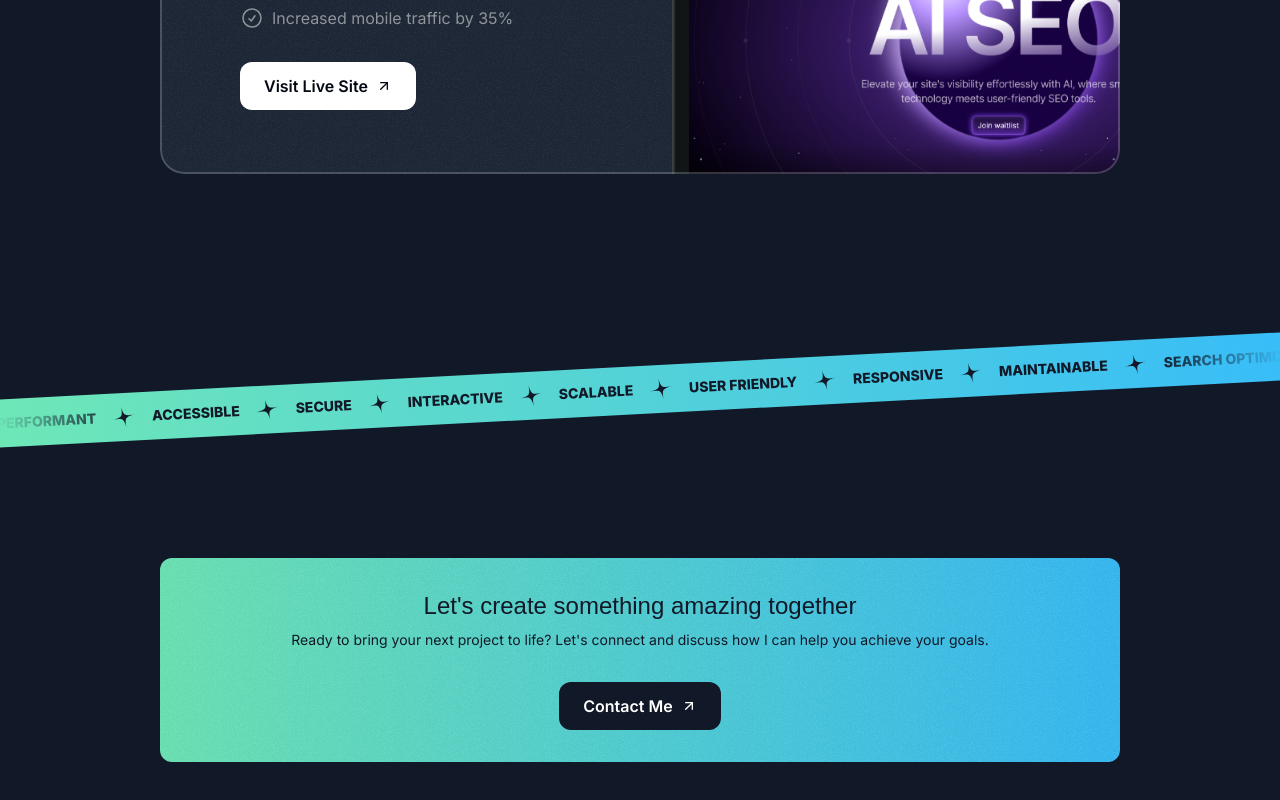
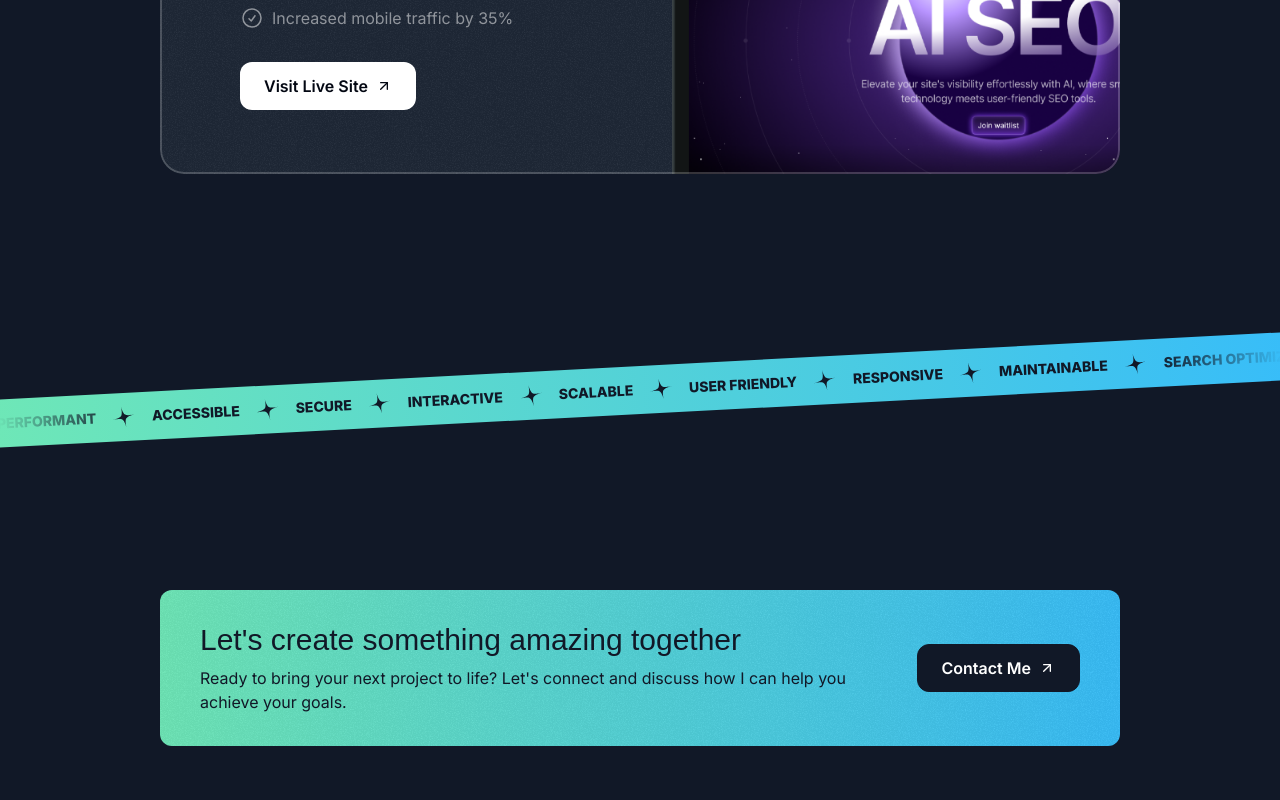
Before and after one commit to rahathossenantor/rahathossen, a Next.js app: page / in a window 1280 px wide. Shown: the part 2686-3486 px from the top of the page. Built offline with nearby package versions, Linux system fonts and the light colour scheme; a web font is replaced by a local one.

Commit message:
Contact section completed

```diff
--- a/src/sections/Contact.tsx
+++ b/src/sections/Contact.tsx
@@ -3,22 +3,32 @@ import grain from "@/assets/images/grain.jpg";
 
 const Contact = () => {
   return (
-    <div className="pt-12 pb-16">
+    <div className="pt-12 pb-16 lg:pt-20 lg:pb-24">
       <div className="container">
-        <div className="custom-gradient-bg text-gray-900 py-8 px-10 text-center rounded-xl relative overflow-hidden z-0">
+        <div className="custom-gradient-bg text-gray-900 py-8 px-10 text-center md:text-left rounded-xl relative overflow-hidden z-0">
           <div
             className="absolute inset-0 opacity-5 -z-10"
             style={{ backgroundImage: `url(${grain.src})` }}
           ></div>
-          <h2 className="font-serif text-2xl">Let&apos;s create something
-            amazing together</h2>
-          <p className="text-sm mt-2">Ready to bring your next project to life? Let&apos;s
-            connect and discuss how I can help you achieve
-            your goals.</p>
-          <button className="bg-gray-900 text-white h-12 px-6 mt-8 inline-flex items-center gap-2 rounded-xl">
-            <span className="font-semibold">Contact Me</span>
-            <ArrowUpRight className="size-4" />
-          </button>
+          <div className="flex flex-col md:flex-row items-center gap-8 md:gap-16">
+            <div>
+              <h2 className="font-serif text-2xl md:text-3xl">
+                Let&apos;s create something
+                amazing together
+              </h2>
+              <p className="text-sm md:text-base mt-2">
+                Ready to bring your next project to life? Let&apos;s
+                connect and discuss how I can help you achieve
+                your goals.
+              </p>
+            </div>
+            <div>
+              <button className="bg-gray-900 border border-gray-900 text-white h-12 px-6 inline-flex items-center gap-2 rounded-xl w-max">
+                <span className="font-semibold text-nowrap">Contact Me</span>
+                <ArrowUpRight className="size-4" />
+              </button>
+            </div>
+          </div>
         </div>
       </div>
     </div>
```
